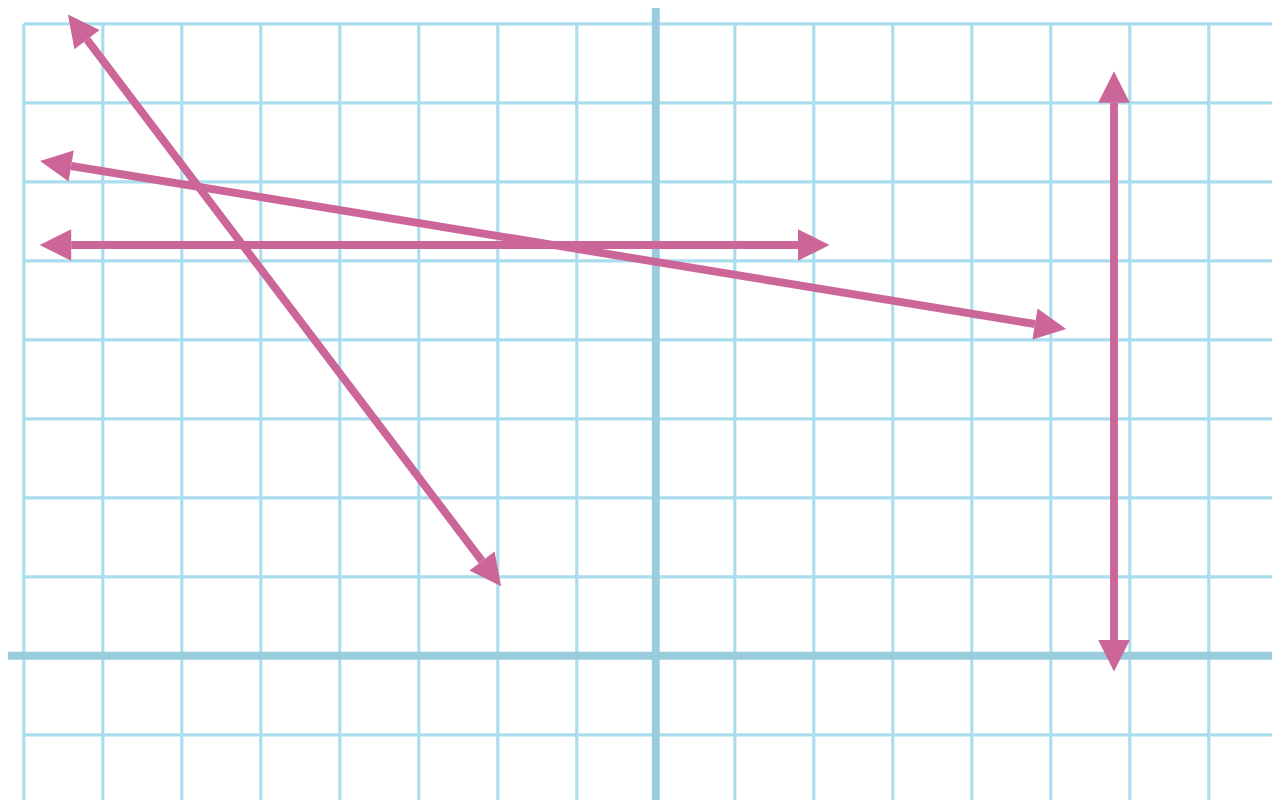
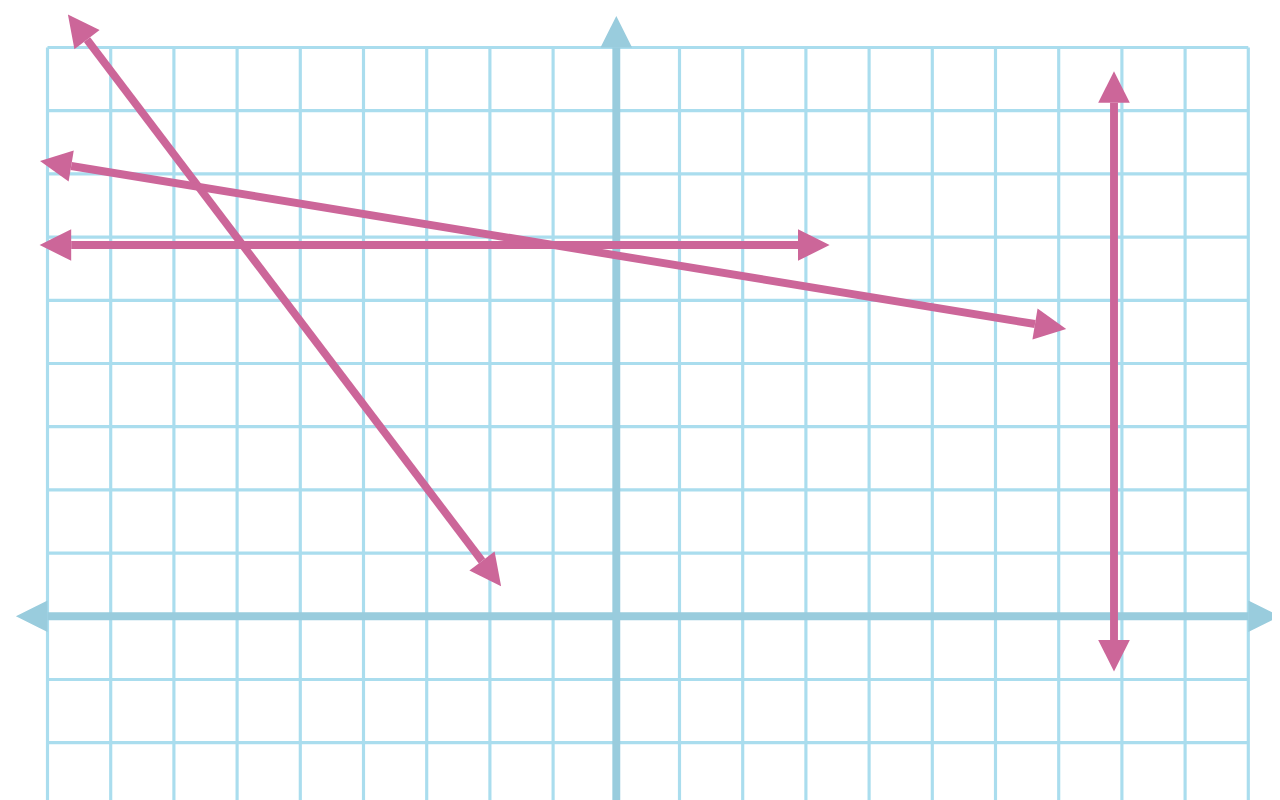
Before and after one commit to aalvinlin/polynomial-rational-cfu, a React (Vite) app: page / in a window 1280 px wide. Shown: the top 800 px of the page. Built offline with nearby package versions, Linux system fonts and the light colour scheme.

Commit message:
change hardcoded grid dimensions to dimensions calculated from user input

```diff
--- a/src/App.js
+++ b/src/App.js
@@ -5,7 +5,7 @@ import Grid from "./components/Grid";
 const App = () => {
   return (
     <>
-      <Grid />
+      <Grid xMax={800} yMax={800} horizontalSpacing={40} verticalSpacing={40} horizontalPadding={25} verticalPadding={25} />
     </>
   );
 }
--- a/src/components/Grid.js
+++ b/src/components/Grid.js
@@ -1,22 +1,31 @@
 import React from "react";
 
-const Grid = () => {
+const Grid = ({xMax, yMax, horizontalSpacing, verticalSpacing, horizontalPadding, verticalPadding}) => {
 
-    const horizontalGridLine = (y) => {
-        return <path d={`M 10,${y} L 800,${y}`} fill="none" stroke="#AADDEE" strokeWidth="2" key={"horizontalGridLine" + y} />;
+    const gridLineColor = "#AADDEE";
+    const axisColor = "#99CCDD";
+
+    const totalHorizontalGridLines = Math.floor((yMax - verticalPadding) / verticalSpacing) + 1;
+    const totalVerticalGridLines = Math.floor((xMax - horizontalPadding) / horizontalSpacing) + 1;
+
+    const horizontalLineEnd = horizontalPadding + (totalHorizontalGridLines - 1) * horizontalSpacing;
+    const verticalLineEnd = verticalPadding + (totalVerticalGridLines - 1) * verticalSpacing;
+
+    const HorizontalGridLine = ({y}) => {
+        return <Line xStart={horizontalPadding} yStart={y} xEnd={horizontalLineEnd} yEnd={y} color={gridLineColor} width={2} />;
     }
 
-    const verticalGridLine = (x) => {
-        return <path d={`M ${x},10 L ${x},800`} fill="none" stroke="#AADDEE" strokeWidth="2" key={"verticalGridLine" + x} />;
+    const VerticalGridLine = ({x}) => {
+        return <Line xStart={x} yStart={verticalPadding} xEnd={x} yEnd={verticalLineEnd} color={gridLineColor} width={2} />;
     }
 
-    const Line = ({xStart, yStart, xEnd, yEnd, color}) => {
+    const Line = ({xStart, yStart, xEnd, yEnd, color, width=5}) => {
         return (
-            <path d={`M ${xStart},${yStart} L ${xEnd},${yEnd}`} fill="none" stroke={color} strokeWidth="5" key={"line_" + xStart + "," + yStart + "_" + xEnd + "," + yEnd} />
+            <path d={`M ${xStart},${yStart} L ${xEnd},${yEnd}`} fill="none" stroke={color} strokeWidth={width} key={"line_" + xStart + "," + yStart + "_" + xEnd + "," + yEnd} />
         );
     }
 
-    const LineWithArrows = ({xStart, yStart, xEnd, yEnd, color}) => {
+    const LineWithArrows = ({xStart, yStart, xEnd, yEnd, color, width=5}) => {
 
         const slope = (yEnd - yStart) / (xEnd - xStart);
         const angle = Math.atan(slope);
@@ -58,28 +67,36 @@ const Grid = () => {
         return (
             <>
                 <polygon points={`${leftArrowTipX},${leftArrowTipY} ${leftArrowBaseAngle1X},${leftArrowBaseAngle1Y} ${leftArrowBaseAngle2X},${leftArrowBaseAngle2Y}`} fill={color} />
-                <Line xStart={xStart} yStart={yStart} xEnd={xEnd} yEnd={yEnd} color={color} />;
+                <Line xStart={xStart} yStart={yStart} xEnd={xEnd} yEnd={yEnd} color={color} width={width} />;
                 <polygon points={`${rightArrowTipX},${rightArrowTipY} ${rightArrowBaseAngle1X},${rightArrowBaseAngle1Y} ${rightArrowBaseAngle2X},${rightArrowBaseAngle2Y}`} fill={color} />
             </>
         );
     }
 
-    const xAxis = (y) => {
-        return <LineWithArrows xStart={0} yStart={y} xEnd={800} yEnd={y} color="#99CCDD" />;
+    const XAxis = () => {
+
+        const verticalOffset = horizontalPadding + Math.floor((totalHorizontalGridLines - 1) / 2) * horizontalSpacing;
+
+        return <LineWithArrows xStart={horizontalPadding} yStart={verticalOffset} xEnd={horizontalLineEnd} yEnd={verticalOffset} color={axisColor} width={5} />;
     }
 
-    const yAxis = (x) => {
-        return <LineWithArrows xStart={x} yStart={0} xEnd={x} yEnd={800} color="#99CCDD" />;
+    const YAxis = () => {
+
+        const horizontalOffset = verticalPadding + Math.floor((totalVerticalGridLines - 1) / 2) * verticalSpacing;
+
+        return <LineWithArrows xStart={horizontalOffset} yStart={verticalPadding} xEnd={horizontalOffset} yEnd={verticalLineEnd} color={axisColor} width={5} />;
     }
 
     // convert from grid coordinates to actual SVG coordinates!
 
     return (
-        <svg viewBox="0 0 800 800">
-            {[...Array(20)].map((item, i) => horizontalGridLine(10 + 50 * i))}
-            {[...Array(20)].map((item, i) => verticalGridLine(10 + 50 * i))}
-            {xAxis(410)}
-            {yAxis(410)}
+        <svg viewBox={`0 0 ${xMax} ${yMax}`}>
+
+            {[...Array(totalHorizontalGridLines)].map((item, i) => <HorizontalGridLine y={horizontalPadding + horizontalSpacing * i} key={"horizontalGridLine_" + i} />)}
+            {[...Array(totalVerticalGridLines)].map((item, i) => <VerticalGridLine x={verticalPadding + verticalSpacing * i} key={"verticalGridLine_" + i} />)}
+
+            <XAxis />
+            <YAxis />
 
             <LineWithArrows xStart={50} yStart={20} xEnd={300} yEnd={350} color="#CC6699" />;
             <LineWithArrows xStart={650} yStart={200} xEnd={40} yEnd={100} color="#CC6699" />;
```
